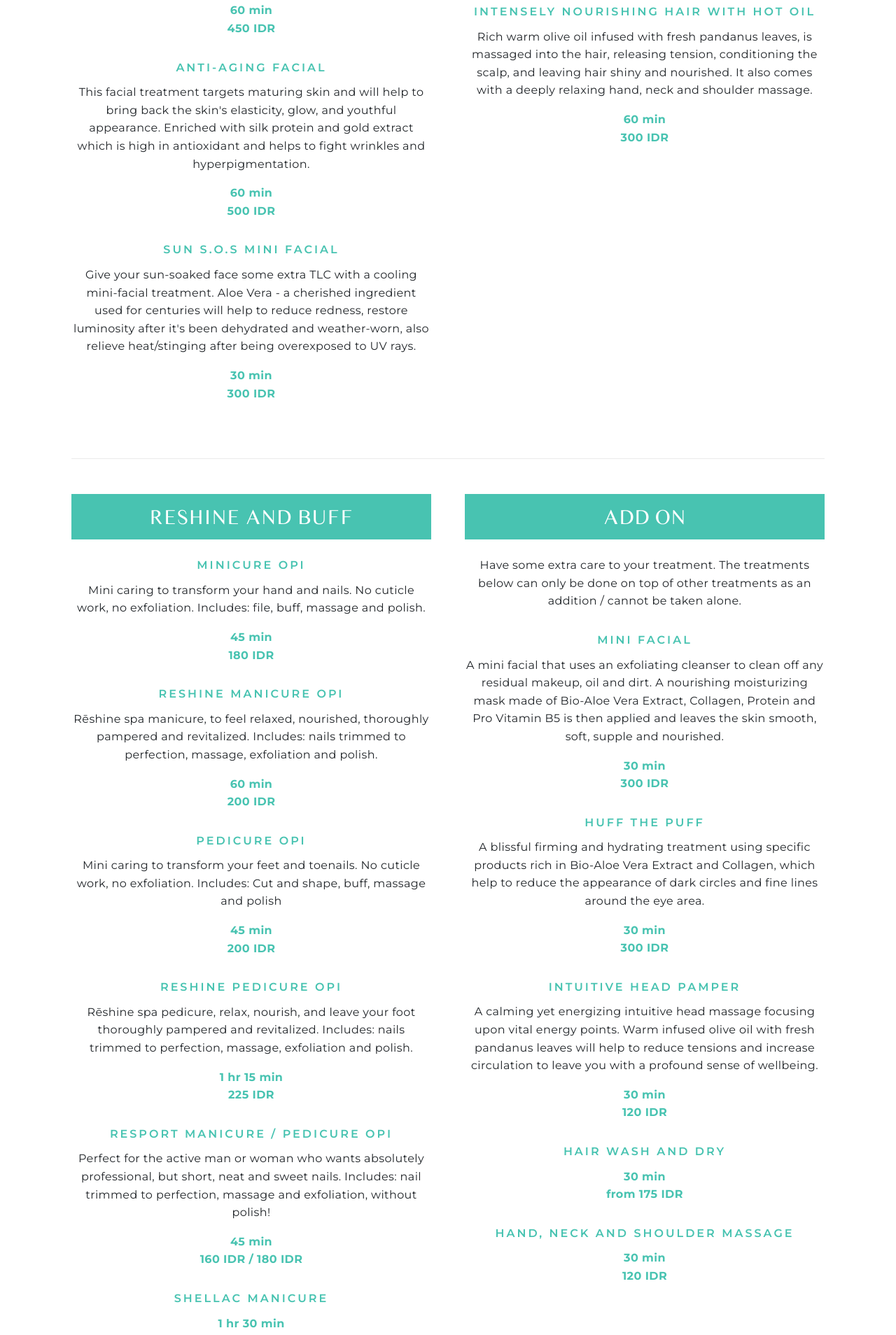
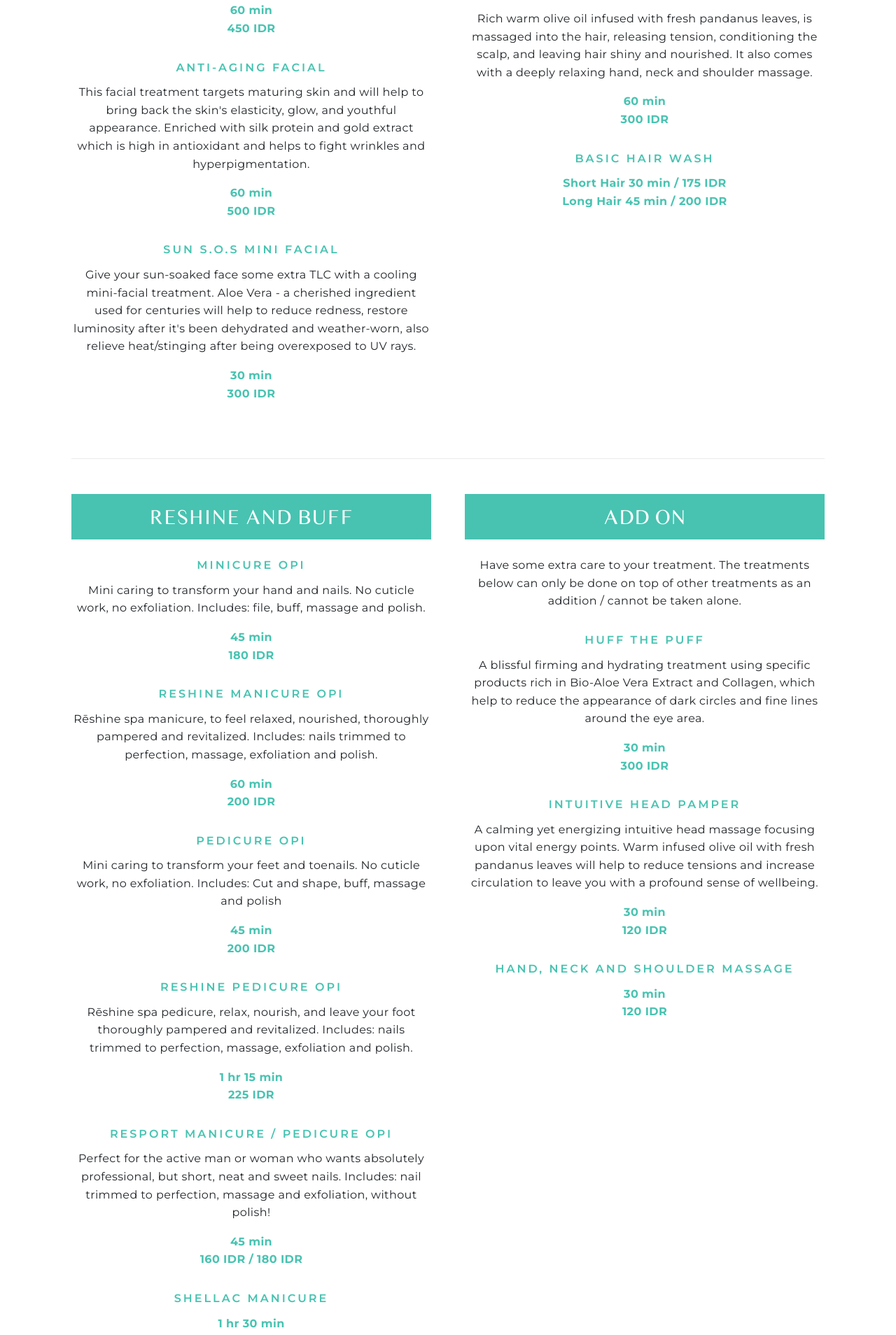
Before and after one commit to aldipee/redayspa, a Next.js app: page /treatment-menu in a window 1280 px wide. Shown: the part 3442-5350 px from the top of the page at 70% size. Built offline with nearby package versions, Linux system fonts and the light colour scheme.

Commit message:
hair treatment

```diff
--- a/pages/treatment-menu.js
+++ b/pages/treatment-menu.js
@@ -335,8 +335,7 @@ export default function Home() {
                       <div className='text-center mb30'>
                         <div className='sm-heading'>Luxurious Keratin Mask</div>
                         <p>
-                          {`You'll`} be pampered with this luxurious treatment. Start the treatment with hair wash, and then continues with a scalp massage while the ultra-rich keratin cream is applied to your hair. The Keratin Mask is infused with argan oil to increase hair softness and also reduce hair breakage and split ends.
-                          {`You'll`} also get hand, neck, and shoulder massage included in this treatment. Fabulous shinny and soft hair awaits.
+                          {`You'll`} be pampered with this luxurious treatment. Start the treatment with hair wash, and then continues with a scalp massage while the ultra-rich keratin cream is applied to your hair. The Keratin Mask is infused with argan oil to increase hair softness and also reduce hair breakage and split ends. {`You'll`} also get hand, neck, and shoulder massage included in this treatment. Fabulous shinny and soft hair awaits.
                         </p>
                         <p className='font-bold green'>
                           90 min
@@ -355,6 +354,14 @@ export default function Home() {
                           60 min
                           <br />
                           300 IDR
+                        </p>
+                      </div>
+                      <div className='text-center mb30'>
+                        <div className='sm-heading'>BASIC HAIR WASH</div>
+                        <p className='font-bold green'>
+                          Short Hair 30 min / 175 IDR
+                          <br />
+                          Long Hair 45 min / 200 IDR
                         </p>
                       </div>
                     </div>
@@ -461,19 +468,8 @@ export default function Home() {
                     <div className='col-sm-6'>
                       <div className='treatment-heading mb24'>ADD ON</div>
                       <div className='text-center mb30'>
-                        <p className='mb30'>
+                        <p>
                           Have some extra care to your treatment. The treatments below can only be done on top of other treatments as an addition / cannot be taken alone.
-                        </p>
-                        <div className='sm-heading'>MINI FACIAL</div>
-                        <p>
-                          A mini facial that uses an exfoliating cleanser to clean off any residual makeup, oil and
-                          dirt. A nourishing moisturizing mask made of Bio-Aloe Vera Extract, Collagen, Protein and Pro
-                          Vitamin B5 is then applied and leaves the skin smooth, soft, supple and nourished.
-                        </p>
-                        <p className='font-bold green'>
-                          30 min
-                          <br />
-                          300 IDR
                         </p>
                       </div>
                       <div className='text-center mb30'>
@@ -500,14 +496,6 @@ export default function Home() {
                           30 min
                           <br />
                           120 IDR
-                        </p>
-                      </div>
-                      <div className='text-center mb30'>
-                        <div className='sm-heading'>HAIR WASH AND DRY</div>
-                        <p className='font-bold green'>
-                          30 min
-                          <br />
-                          from 175 IDR
                         </p>
                       </div>
                       <div className='text-center mb30'>
```
